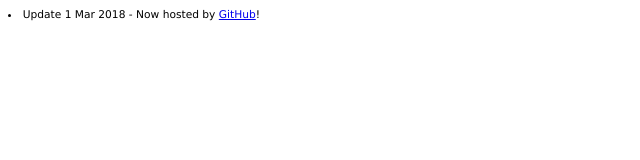
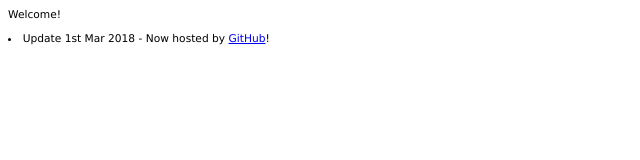
Before and after one commit to urban-design/urban-design.github.io, a plain HTML site: page updates.html in a window 1280 px wide. Shown: the whole page, without its empty margins (0-640 px from the left). Drawn offline with Linux system fonts and the light colour scheme.

Commit message:
Update updates.html

```diff
--- a/updates.html
+++ b/updates.html
@@ -6,12 +6,7 @@
     html {
         margin: 0 0 0 0;
         color: transparent;}
-    ul, div {
-        font-family: Verdana;
-        font-size: 8pt;
-        color: #000;
-        margin: 0;}
-    li {
+    body, li {
         font-family: Verdana;
         font-size: 8pt;
         color: #000;}
@@ -23,9 +18,14 @@
     <body>
 
         <!-- start list -->
+Welcome!
 
-        <li>Update 1 Mar 2018 - Now hosted by <a href="https://github.com" target="_blank">GitHub</a>!</li>
+<p>
 
+<li>Update 1st Mar 2018 - Now hosted by <a href="https://github.com" target="_blank">GitHub</a>!</li>
+
+
+</p>
         <!-- end list -->
 
 
```
